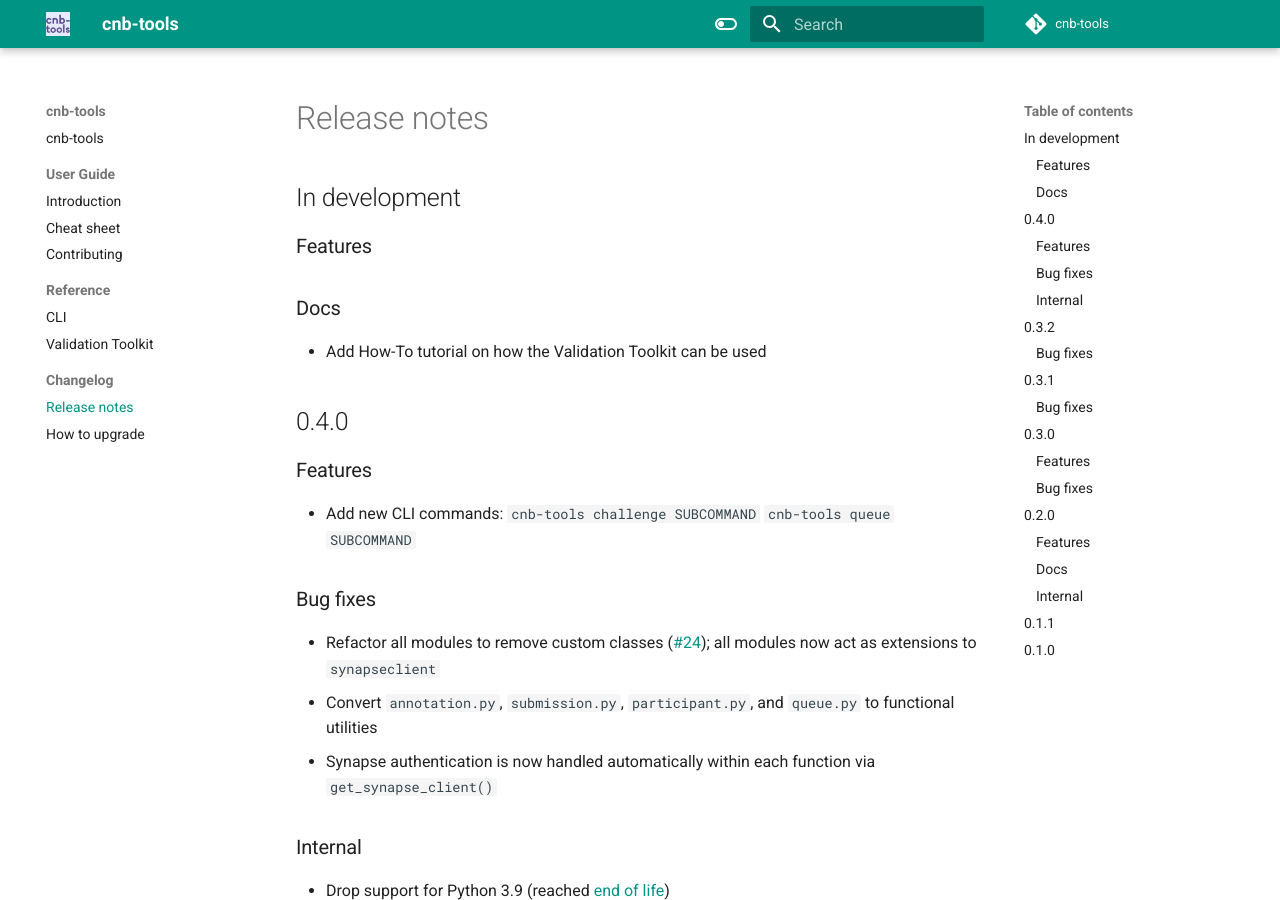
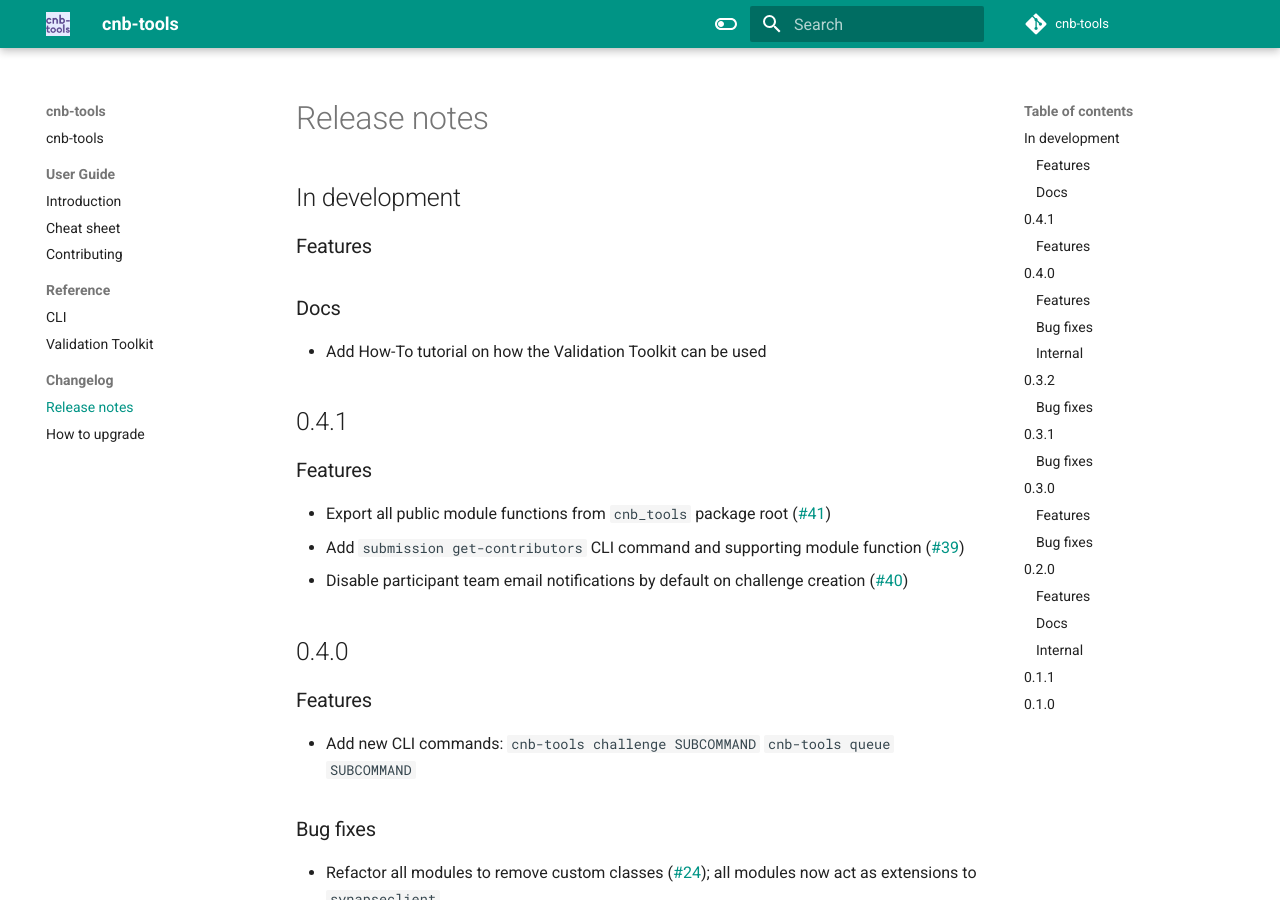
Before and after one commit to Sage-Bionetworks-Challenges/cnb-tools, an MkDocs documentation site: the page built from docs/changelog/release-notes.md, in a window 1280 px wide and 900 px high. Built offline with MkDocs 1.6.1 and Material for MkDocs 9.7.7, drawn with Linux system fonts in a browser that asks for light colours; comment, search, counter and statistics services are not loaded.

Commit message:
Release prep/0.4.1 (#42)
* bump version

* update changelog

* update lock file

```diff
--- a/docs/changelog/release-notes.md
+++ b/docs/changelog/release-notes.md
@@ -4,6 +4,13 @@
 
 ### Docs
 - Add How-To tutorial on how the Validation Toolkit can be used
+
+## 0.4.1
+
+### Features
+- Export all public module functions from `cnb_tools` package root ([#41](https://github.com/Sage-Bionetworks-Challenges/cnb-tools/pull/41))
+- Add `submission get-contributors` CLI command and supporting module function ([#39](https://github.com/Sage-Bionetworks-Challenges/cnb-tools/pull/39))
+- Disable participant team email notifications by default on challenge creation ([#40](https://github.com/Sage-Bionetworks-Challenges/cnb-tools/pull/40))
 
 ## 0.4.0
 
--- a/pyproject.toml
+++ b/pyproject.toml
@@ -1,6 +1,6 @@
 [project]
 name = "cnb-tools"
-version = "0.4.0"
+version = "0.4.1"
 description = "Convenience tools/functions for challenges and benchmarking on Synapse.org"
 license = {text = "Apache-2.0"}
 authors = [
```
Also changed, not shown: 1 other file.
